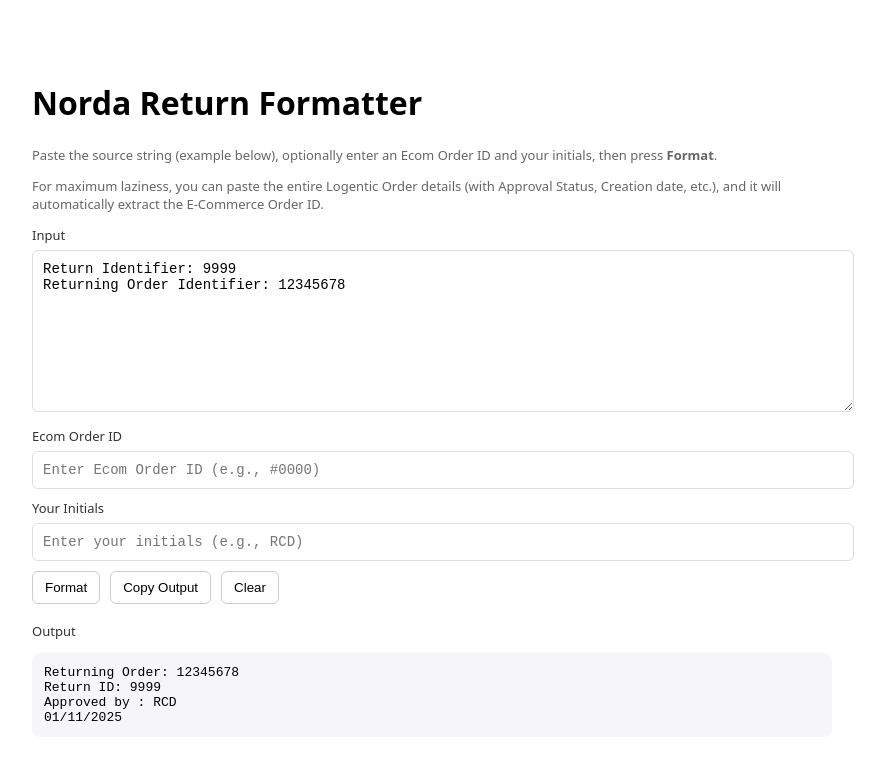
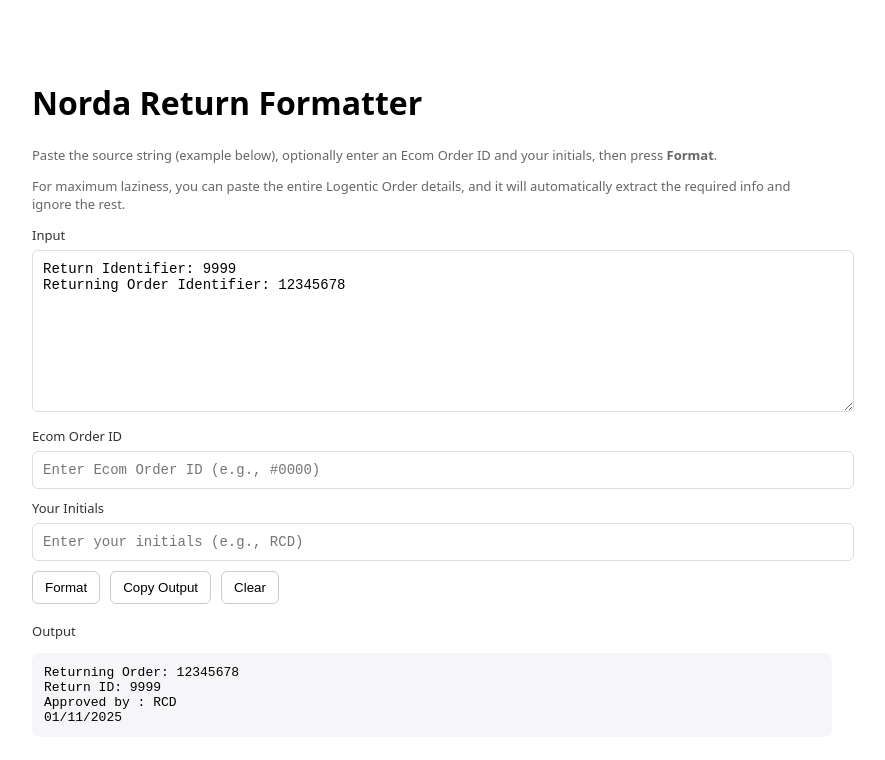
Before and after one commit to raphcd/raphcd.github.io, a plain HTML site: page returns.html in a window 1280 px wide. Shown: the whole page, without its empty margins (208-1093 px from the left). Drawn offline with Linux system fonts and the light colour scheme.

Commit message:
Update returns.html

```diff
--- a/returns.html
+++ b/returns.html
@@ -19,7 +19,7 @@
 <body>
   <h1>Norda Return Formatter</h1>
   <p class="muted">Paste the source string (example below), optionally enter an Ecom Order ID and your initials, then press <strong>Format</strong>.</p>
-  <p class="muted">For maximum laziness, you can paste the entire Logentic Order details (with Approval Status, Creation date, etc.), and it will automatically extract the E-Commerce Order ID.</p>
+  <p class="muted">For maximum laziness, you can paste the entire Logentic Order details, and it will automatically extract the required info and ignore the rest.</p>
 
   <div class="label">Input</div>
   <textarea id="input">Return Identifier: 9999
```
